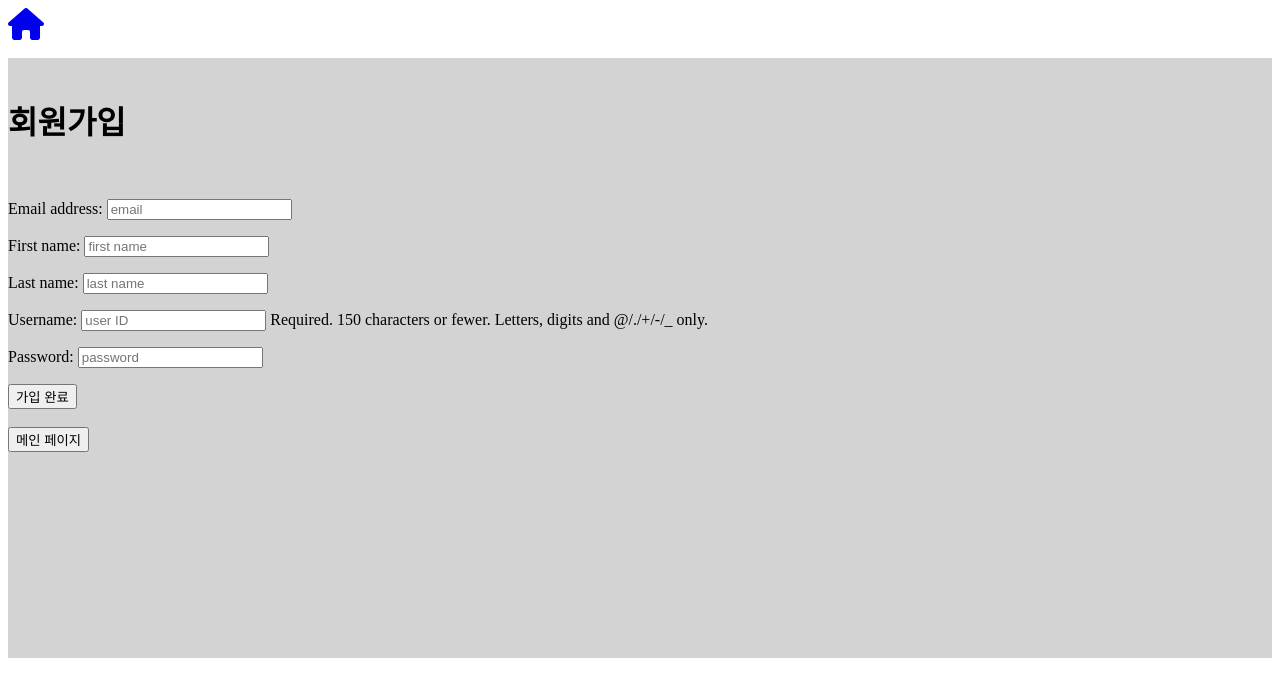
After one commit to keh9104/assignment-hochiminh-first, a Django app: page /accounts/signup/ in a window 1280 px wide. The commit adds this page. Shown: the top 697 px of the page. Run offline with Django 3.2, Linux system fonts and the light colour scheme; some libraries are stand-ins or nearby versions.

Commit message:
로그인 적용, css해야 함

```diff
--- a/3_22/project_1/blog/forms.py
+++ b/3_22/project_1/blog/forms.py
@@ -1,5 +1,8 @@
 from django import forms
 from .models import Post, Comment
+from django.contrib.auth.forms import AuthenticationForm
+from django.contrib.auth.models import User
+from django.forms.widgets import TextInput, PasswordInput
 
 
 class PostForm(forms.ModelForm):
@@ -24,3 +27,29 @@ class CommentForm(forms.ModelForm):
         widgets = {
             "content": forms.Textarea(attrs={"placeholder": "댓글을 입력하세요"}),
         }
+
+
+class UserForm(forms.ModelForm):
+    class Meta:
+        model = User
+        fields = (
+            "email",
+            "first_name",
+            "last_name",
+            "username",
+            "password",
+        )
+        # labels = {
+        #     "email": (""),
+        #     "first_name": (""),
+        #     "last_name": (""),
+        #     "username": (""),
+        #     "password": (""),
+        # }
+        widgets = {
+            "email": forms.TextInput(attrs={"placeholder": "email"}),
+            "first_name": forms.TextInput(attrs={"placeholder": "first name"}),
+            "last_name": forms.TextInput(attrs={"placeholder": "last name"}),
+            "username": forms.TextInput(attrs={"placeholder": "user ID"}),
+            "password": forms.PasswordInput(attrs={"placeholder": "password"}),
+        }
--- a/3_22/project_1/blog/models.py
+++ b/3_22/project_1/blog/models.py
@@ -1,10 +1,12 @@
 from django.db import models
 from django.utils import timezone
+
 
 # Create your models here.
 
 
 class Post(models.Model):
+    author = models.CharField(max_length=50, default="")
     title = models.CharField(max_length=50)
     contents = models.TextField()
     price = models.IntegerField()
@@ -24,6 +26,7 @@ class Post(models.Model):
 
 
 class Comment(models.Model):
+    author = models.CharField(max_length=50, default="")
     post = models.ForeignKey(Post, on_delete=models.CASCADE, related_name="comments")
     content = models.TextField()
 
--- /dev/null
+++ b/3_22/project_1/blog/templates/registration/signup.html
@@ -0,0 +1,14 @@
+{% extends 'base.html' %} {% block content %}
+<br />
+<h1>회원가입</h1>
+<br />
+<form method="POST">
+  {% csrf_token %} {{form.as_p}}
+  <button type="submit">가입 완료</button>
+</form>
+<br />
+<a href="{% url 'home' %}"><button>메인 페이지</button></a>
+<br />
+<br />
+
+{% endblock %}
--- a/3_22/project_1/blog/views.py
+++ b/3_22/project_1/blog/views.py
@@ -1,7 +1,9 @@
 from django.shortcuts import render, redirect, get_object_or_404
-from .forms import PostForm, CommentForm
+from .forms import PostForm, CommentForm, UserForm
 from .models import Post, Comment
-
+from django.contrib.auth.models import User
+from django.contrib import auth
+from django.contrib.auth.decorators import login_required
 
 # Create your views here.
 
@@ -11,11 +13,13 @@ def home(request):
     return render(request, "home.html", {"posts": posts})
 
 
+@login_required
 def new(request):
     if request.method == "POST":
         form = PostForm(request.POST, request.FILES)
         if form.is_valid():
             post = form.save(commit=False)
+            post.author = request.user.get_username()
             post.save()
             return redirect("detail", post.pk)
     else:
@@ -29,6 +33,7 @@ def detail(request, post_pk):
         form = CommentForm(request.POST)
         if form.is_valid():
             comment = form.save(commit=False)
+            comment.author = request.user.get_username()
             comment.post = post
             comment.save()
         return redirect("detail", post.pk)
@@ -37,6 +42,7 @@ def detail(request, post_pk):
     return render(request, "detail.html", {"post": post, "form": form})
 
 
+@login_required
 def edit(request, post_pk):
     post = get_object_or_404(Post, pk=post_pk)
     if request.method == "POST":
@@ -50,13 +56,27 @@ def edit(request, post_pk):
     return render(request, "edit.html", {"form": form})
 
 
+@login_required
 def delete(request, post_pk):
     post = get_object_or_404(Post, pk=post_pk)
     post.delete()
     return redirect("home")
 
 
+@login_required
 def delete_com(request, post_pk, comment_pk):
     comment = get_object_or_404(Comment, pk=comment_pk)
     comment.delete()
     return redirect("detail", post_pk)
+
+
+def signup(request):
+    if request.method == "POST":
+        form = UserForm(request.POST)
+        if form.is_valid():
+            new_user = User.objects.create_user(**form.cleaned_data)
+            auth.login(request, new_user)
+        return redirect("home")
+    else:
+        form = UserForm()
+    return render(request, "registration/signup.html", {"form": form})
--- a/3_22/project_1/project_1/settings.py
+++ b/3_22/project_1/project_1/settings.py
@@ -117,3 +117,6 @@ STATICFILES_DIRS = (os.path.join(BASE_DIR, "static"),)
 STATIC_ROOT = os.path.join(BASE_DIR, "staticfiles")
 MEDIA_URL = "/media/"
 MEDIA_ROOT = os.path.join(BASE_DIR, "media")
+
+LOGIN_REDIRECT_URL = "/"
+LOGOUT_REDIRECT_URL = "/"
--- a/3_22/project_1/project_1/urls.py
+++ b/3_22/project_1/project_1/urls.py
@@ -14,7 +14,7 @@ Including another URLconf
     2. Add a URL to urlpatterns:  path('blog/', include('blog.urls'))
 """
 from django.contrib import admin
-from django.urls import path
+from django.urls import path, include
 from django.conf import settings
 from django.conf.urls.static import static
 from blog import views
@@ -28,4 +28,6 @@ urlpatterns = [
     path("edit/<int:post_pk>/", views.edit, name="edit"),
     path("delete/<int:post_pk>/", views.delete, name="delete"),
     path("detail/<int:post_pk>/<int:comment_pk>/", views.delete_com, name="delete_com"),
+    path("accounts/", include("django.contrib.auth.urls")),
+    path("accounts/signup/", views.signup, name="signup"),
 ] + static(settings.MEDIA_URL, document_root=settings.MEDIA_ROOT)
--- /dev/null
+++ b/3_22/project_1/static/home.css
@@ -0,0 +1,24 @@
+.home_title {
+  text-align: center;
+}
+
+.home_container {
+  text-align: center;
+  display: grid;
+  grid-template-columns: 202px 202px 202px 202px;
+  grid-gap: 2rem;
+  justify-content: center;
+}
+
+.home_content {
+  border: solid 1px;
+}
+
+.home_content img {
+  text-align: center;
+  max-width: 200px;
+}
+
+.home_posttitle {
+  text-align: center;
+}
```
Also changed, not shown: 3_22/project_1/blog/templates/base.html (+27 -1 lines), 3_22/project_1/blog/templates/detail.html (+17 -1 lines), 3_22/project_1/blog/templates/home.html (+17 -6 lines), 3_22/project_1/blog/templates/registration/login.html (added, +15 -0 lines), 3_22/project_1/static/global.css (added, +14 -0 lines), 3_22/project_1/blog/migrations/0001_initial.py, 3_22/project_1/db.sqlite3, 3_22/project_1/media/1578412506930_bcPUrxX.jpg (added), 3_22/project_1/media/1578412521326.jpg (added), 4 other files.
